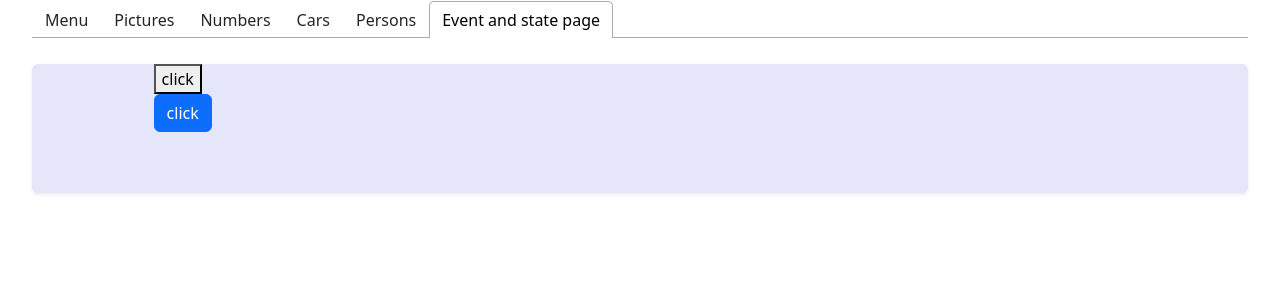
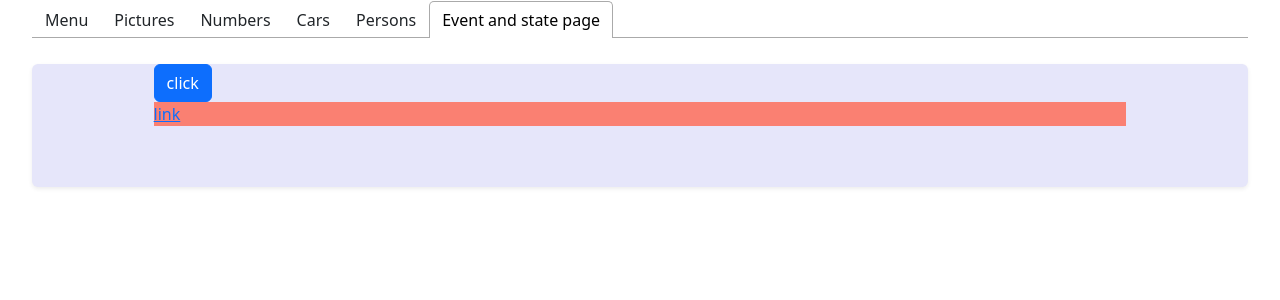
Before and after one commit to DriesDubois/dynamic_oefeningen, a React (Create React App) app: page / in a window 1280 px wide. Both pictures are taken after a click on the tab "Event and state page". Shown: the top 300 px of the page. Built offline with nearby package versions, Linux system fonts and the light colour scheme.

Commit message:
prevetdefault beahviour of link in eventstate age

```diff
--- a/src/components/EventDemo.js
+++ b/src/components/EventDemo.js
@@ -12,11 +12,16 @@ export function EventDemo(props) {
 
     return(
         <div style={{background: "lavender", padding: "0 10% 5% 10%"}} className="mt-3 rounded shadow-sm">
+            {/*<div  className="">*/}
+            {/*    <button onClick={()=> alert(text)}>click</button>*/}
+            {/*</div>*/}
             <div  className="">
-                <button onClick={()=> alert(text)}>click</button>
+                <Button variant="primary" onClick={(e)=> alert(`${text} (${e.clientX}, ${e.clientY}`)}>click</Button>
             </div>
-            <div  className="">
-                <Button variant="primary" onClick={()=> alert(text)}>click</Button>
+            <div style={{background:"salmon"}} onClick={(e)=> {e.preventDefault(); alert('link is clicked')}} >
+                <a href={"www.google.com"}>
+                    link
+                </a>
             </div>
         </div>
     )
```
